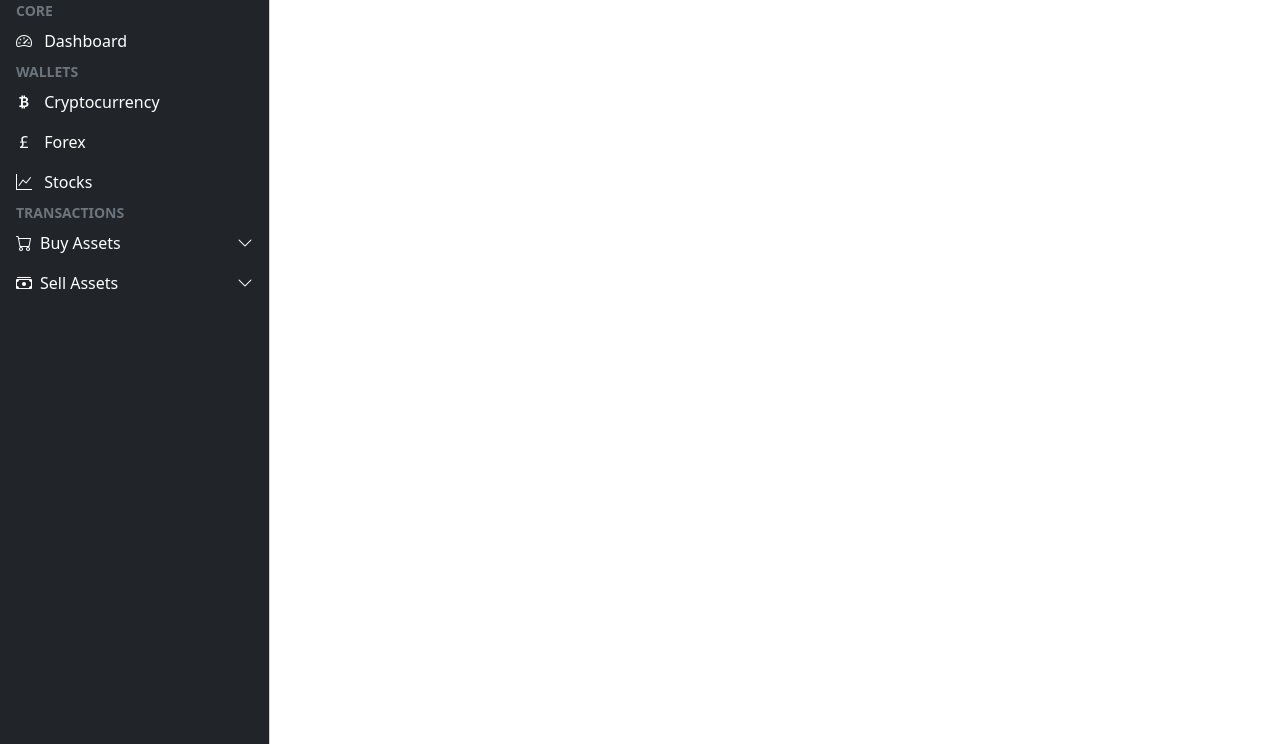
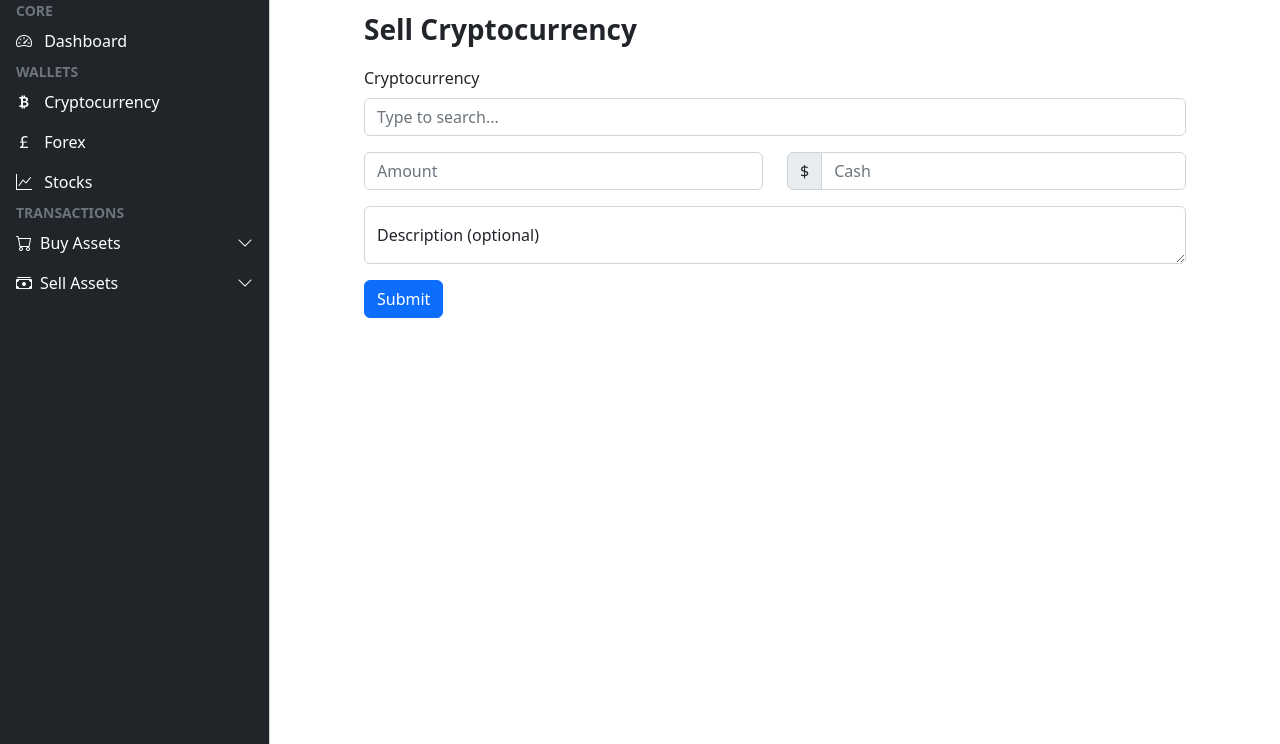
Before and after one commit to ndungu-kr/Fintra, a Flask app: page /cryptocurrency-wallet/sell-cryptocurrency in a window 1280 px wide. Shown: the part 56-800 px from the top of the page. Run offline with Flask 3, Linux system fonts and the light colour scheme; a user stored in the database is signed in; data comes from the database, SQL or seed files in the repository; data that the repository does not hold is empty; some libraries are stand-ins or nearby versions.

Commit message:
sell functionality WIP

```diff
--- a/website/templates/sell_cryptocurrency.html
+++ b/website/templates/sell_cryptocurrency.html
@@ -3,4 +3,43 @@
 
 {% block content %}
 
+<div class="row">
+    <div class="col-md-12 fw-bold fs-3 mb-3">Sell Cryptocurrency</div>
+</div>
+
+<form action="/submit-crypto-sell" method="POST">
+    <div class="mb-3">
+        <label for="cryptocurrencyDataList" class="form-label">Cryptocurrency</label>
+        <input class="form-control" list="cryptocurrencyOptions" id="cryptocurrencyDataList" name="cryptocurrency"
+            placeholder="Type to search...">
+        <datalist id="cryptocurrencyOptions">
+            <option value="BTC">
+            <option value="ETH">
+            <option value="USDT">
+        </datalist>
+    </div>
+
+    <div class="row mb-3">
+        <div class="col">
+            <input id="cryptocurrencyAmount" name="cryptocurrencyAmount" type="text" class="form-control"
+                placeholder="Amount" aria-label="Amount">
+        </div>
+        <div class="col">
+            <div class="input-group">
+                <span class="input-group-text">$</span>
+                <input id="monetaryAmount" name="monetaryAmount" type="text" class="form-control" placeholder="Cash"
+                    aria-label="Cash">
+            </div>
+        </div>
+    </div>
+
+    <div class="form-floating mb-3">
+        <textarea class="form-control" name="description" placeholder="Leave a comment here"
+            id="transactionDescription"></textarea>
+        <label for="transactionDescription">Description (optional)</label>
+    </div>
+
+    <button type="submit" class="btn btn-primary">Submit</button>
+</form>
+
 {% endblock %}
--- a/website/views.py
+++ b/website/views.py
@@ -1,6 +1,7 @@
 from unicodedata import category
-from flask import Blueprint, render_template, request, flash, jsonify
+from flask import Blueprint, redirect, render_template, request, flash, jsonify, url_for
 from flask_login import login_required, current_user
+import decimal
 
 from website.models import (
     Cryptocurrency,
@@ -41,6 +42,19 @@ def dashboard():
     else:
         pass
     return render_template("dashboard.html", user=current_user)
+
+
+# @views.route("/delete-transaction", methods=["POST"])
+# def delete_transaction():
+#     # transaction = json.loads(request.data)
+#     # transactionId = transaction["transactionId"]
+#     # transaction = Transaction.query.get(transactionId)
+#     # if transaction:
+#     #     if transaction.user_id == current_user.id:
+#     #         db.session.delete(transaction)
+#     #         db.session.commit()
+
+#     return jsonify({})
 
 
 @views.route("/cryptocurrency-wallet", methods=["GET", "POST"])
@@ -126,7 +140,7 @@ def buy_cryptocurrency():
 @views.route("/submit-crypto-buy", methods=["POST"])
 def submit_crypto_buy():
     cryptocurrency_code = request.form.get("cryptocurrency")
-    cryptocurrency_amount = int(request.form.get("cryptocurrencyAmount"))
+    cryptocurrency_amount = decimal.Decimal(request.form.get("cryptocurrencyAmount"))
     monetary_amount = float(request.form.get("monetaryAmount"))
     description = request.form.get("description")
 
@@ -176,13 +190,55 @@ def submit_crypto_buy():
             user_owns_asset.quantity += cryptocurrency_amount
 
         db.session.commit()
-        flash("Transaction successfully added.", category="success")
-        return render_template("cryptocurrency_wallet.html", user=current_user)
+        flash("Cryptocurrency successfully purchased.", category="success")
+        return redirect(url_for("views.cryptocurrency_wallet"))
 
 
 @views.route("/submit-crypto-sell", methods=["POST"])
 def submit_crypto_sell():
-    pass
+    cryptocurrency_code = request.form.get("cryptocurrency")
+    cryptocurrency_amount = decimal.Decimal(request.form.get("cryptocurrencyAmount"))
+    monetary_amount = float(request.form.get("monetaryAmount"))
+    description = request.form.get("description")
+
+    errors = []
+    if cryptocurrency_amount == 0 or cryptocurrency_amount < 0:
+        errors.append("Please enter a valid cryptocurrency amount.")
+
+    if monetary_amount == 0 or monetary_amount < 0:
+        errors.append("Please enter a valid monetary value.")
+
+    user_owns_crypto = CryptocurrencyAmount.query.filter_by(
+        cryptocurrency_code=cryptocurrency_code, user_id=current_user.id
+    ).first()
+    if user_owns_crypto is None:
+        errors.append("You do not own this cryptocurrency.")
+
+    if len(errors) > 0:
+        for error in errors:
+            flash(error, category="error")
+        return render_template("sell_cryptocurrency.html", user=current_user)
+    else:
+        # adding transaction to sell cryptocurrency
+        add_to_crypto_sell = CryptocurrencySell(
+            cryptocurrency_code=cryptocurrency_code,
+            user_id=current_user.id,
+            crypto_amount=cryptocurrency_amount,
+            monetary_amount=monetary_amount,
+            description=description,
+            date=None,
+        )
+        db.session.add(add_to_crypto_sell)
+
+        # updating the cryptocurrency amounts table
+        user_crypto_amount = CryptocurrencyAmount.query.filter_by(
+            cryptocurrency_code=cryptocurrency_code, user_id=current_user.id
+        ).first()
+        user_crypto_amount.quantity -= cryptocurrency_amount
+
+        db.session.commit()
+        flash("Cryptocurrency successfully sold.", category="success")
+        return redirect(url_for("views.cryptocurrency_wallet"))
 
 
 @views.route("/cryptocurrency-wallet/sell-cryptocurrency", methods=["GET", "POST"])
```
